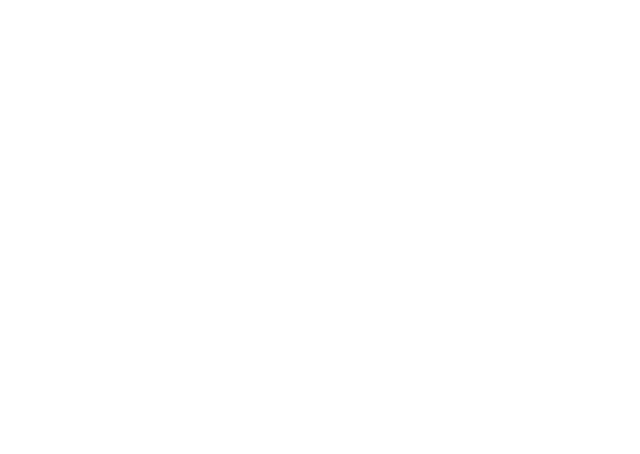
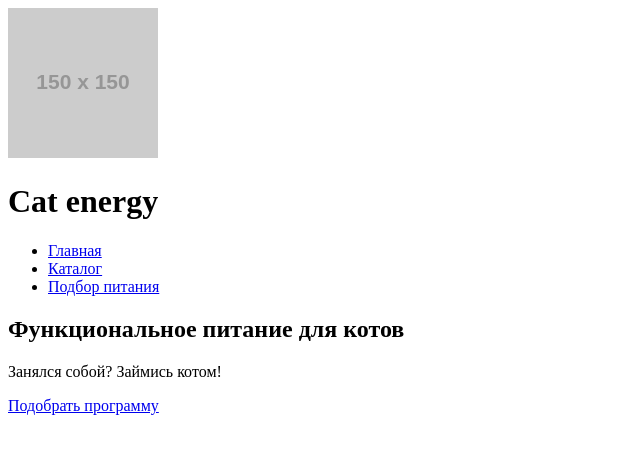
Before and after one commit to WInterInside/850083-cat-energy-18, a website: page source/index.html in a window 1280 px wide. Shown: the whole page, without its empty margins (0-640 px from the left). Drawn offline with Linux system fonts and the light colour scheme; placeholder pictures from the web are drawn by us.

Commit message:
Начало верстки

```diff
--- a/source/index.html
+++ b/source/index.html
@@ -5,8 +5,29 @@
     <title>HTML Academy: Кэт энерджи</title>
   </head>
   <body>
-
-
-
+<header class="header">
+  <a href="index.html">
+    <img class="logo" src="https://via.placeholder.com/150x150" alt="Логотип магазина">
+  </a>
+  <h1 class="header__title">Cat energy</h1>
+  <nav class="site-navigation">
+    <ul class="site-navigation__list">
+      <li class="site-navigation__item">
+        <a href="index.html">Главная</a>
+      </li>
+      <li class="site-navigation__item">
+        <a href="catalog.html">Каталог</a>
+      </li>
+      <li class="site-navigation__item">
+        <a href="selection_form.html">Подбор питания</a>
+      </li>
+    </ul>
+  </nav>
+</header>
+<main class="index-main">
+  <h2>Функциональное питание для котов</h2>
+  <p>Занялся собой? Займись котом!</p>
+  <a class="button" href="selection_form.html">Подобрать программу</a>
+</main>
   </body>
 </html>
```
Also changed, not shown: source/catalog.html (+19 -1 lines), source/selection_form.html (+19 -2 lines).
